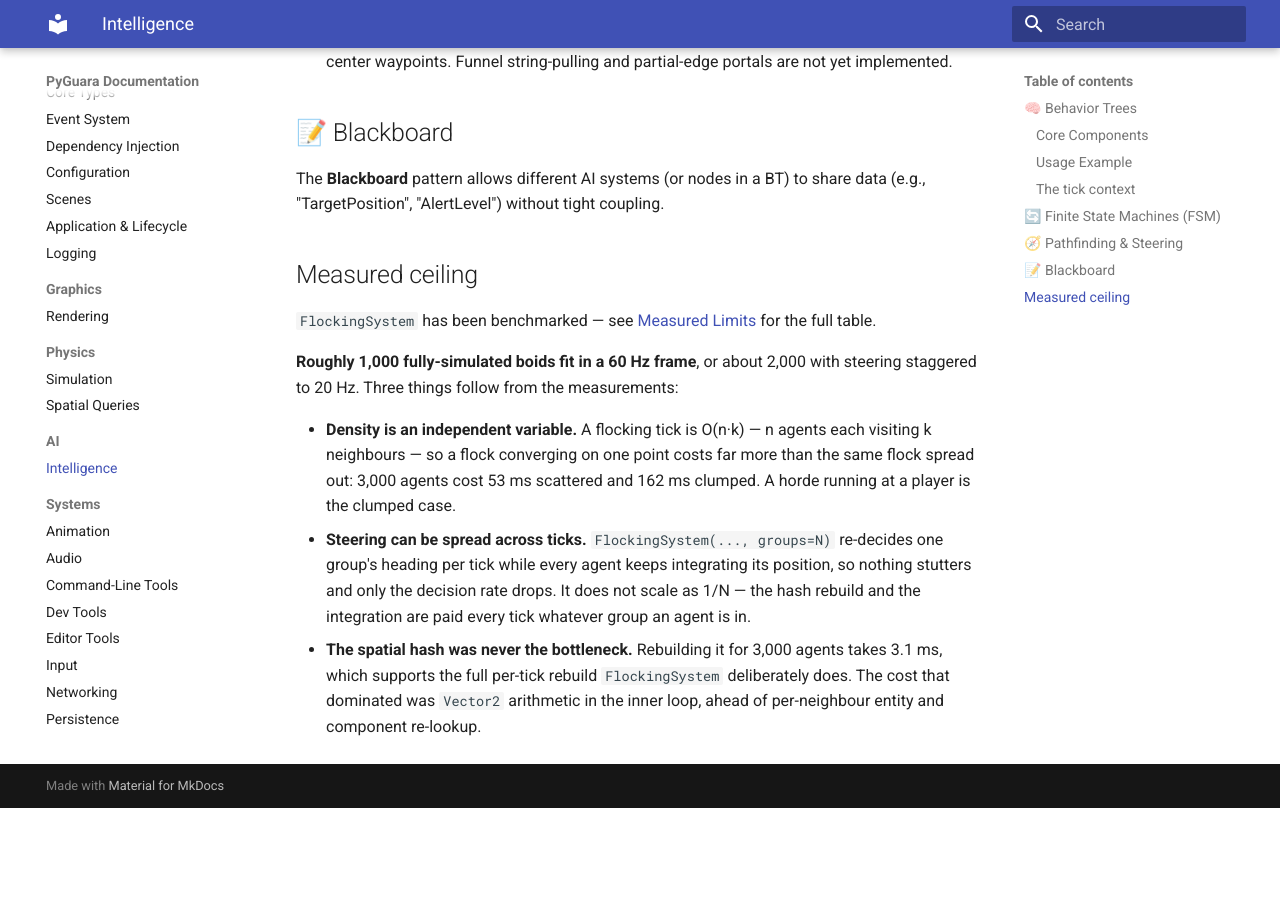
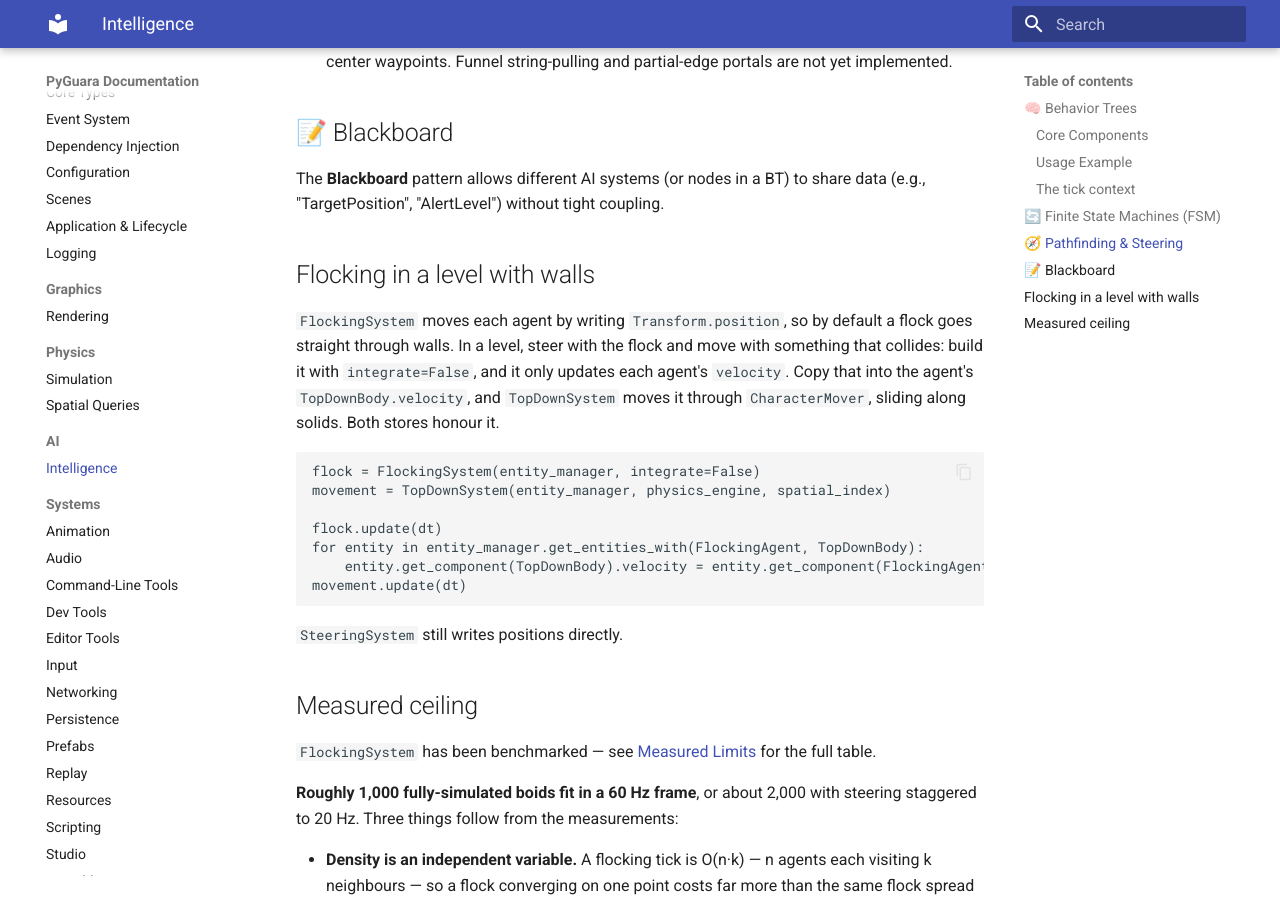
Before and after one commit to Wedeueis/pyguara, an MkDocs documentation site: the page built from docs/ai/intelligence.md, in a window 1280 px wide and 900 px high, scrolled down 2017 px. Built offline with MkDocs 1.6.1 and Material for MkDocs 9.7.7, drawn with Linux system fonts in a browser that asks for light colours; before the commit the page ends 2825 px from its top, so only the background shows below that.

Commit message:
docs: moving a flock through walls, and bodies moved elsewhere
Co-Authored-By: Claude Opus 5.5 <noreply@anthropic.com>

````diff
--- a/docs/ai/intelligence.md
+++ b/docs/ai/intelligence.md
@@ -83,6 +83,26 @@ For simpler logic, use the FSM system.
 
 The **Blackboard** pattern allows different AI systems (or nodes in a BT) to share data (e.g., "TargetPosition", "AlertLevel") without tight coupling.
 
+## Flocking in a level with walls
+
+`FlockingSystem` moves each agent by writing `Transform.position`, so by default a flock
+goes straight through walls. In a level, steer with the flock and move with something that
+collides: build it with `integrate=False`, and it only updates each agent's `velocity`.
+Copy that into the agent's `TopDownBody.velocity`, and `TopDownSystem` moves it through
+`CharacterMover`, sliding along solids. Both stores honour it.
+
+```python
+flock = FlockingSystem(entity_manager, integrate=False)
+movement = TopDownSystem(entity_manager, physics_engine, spatial_index)
+
+flock.update(dt)
+for entity in entity_manager.get_entities_with(FlockingAgent, TopDownBody):
+    entity.get_component(TopDownBody).velocity = entity.get_component(FlockingAgent).velocity
+movement.update(dt)
+```
+
+`SteeringSystem` still writes positions directly.
+
 ## Measured ceiling
 
 `FlockingSystem` has been benchmarked — see
````
Also changed, not shown: CHANGELOG.md (+3 -0 lines), docs/physics/character-movement.md (+7 -0 lines).
